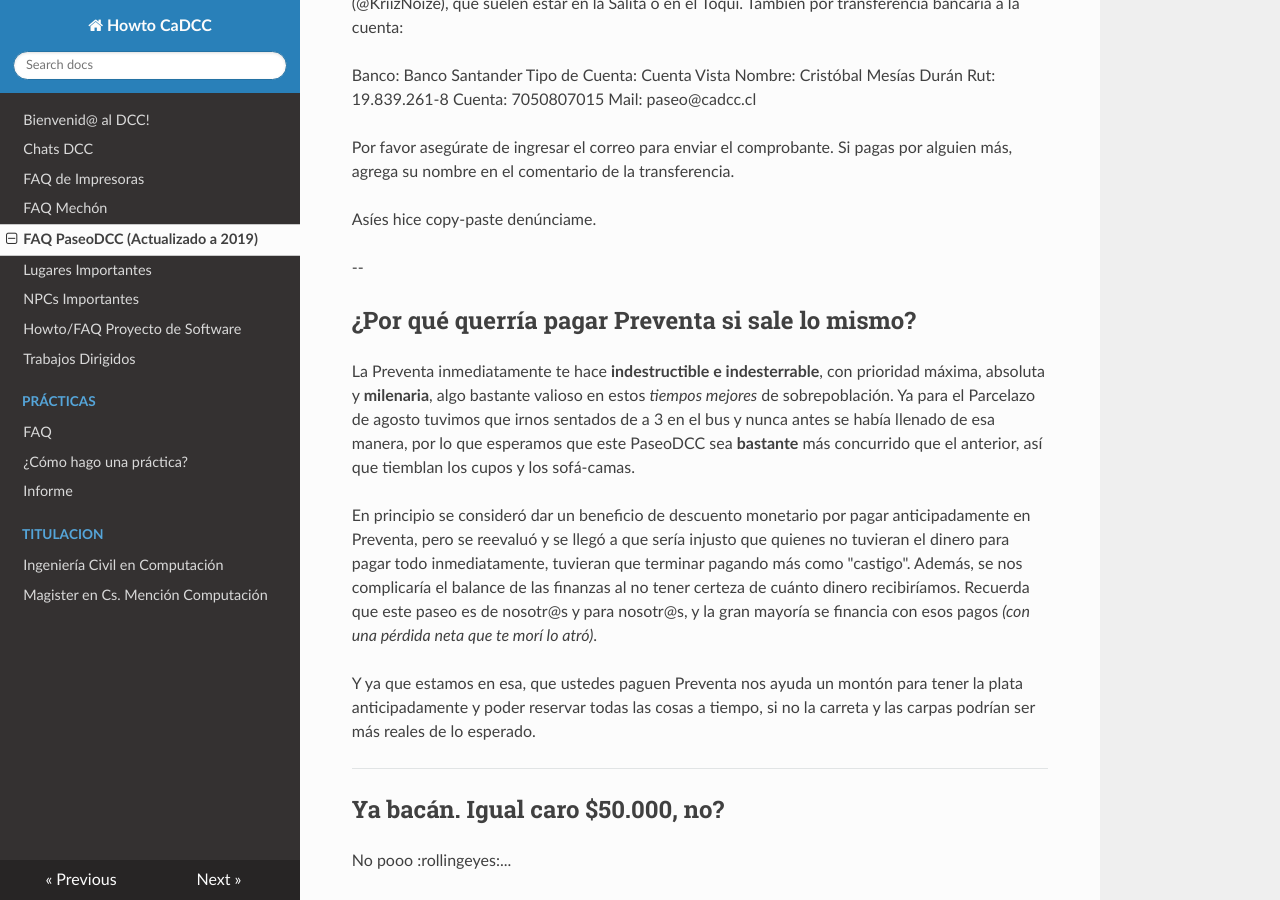
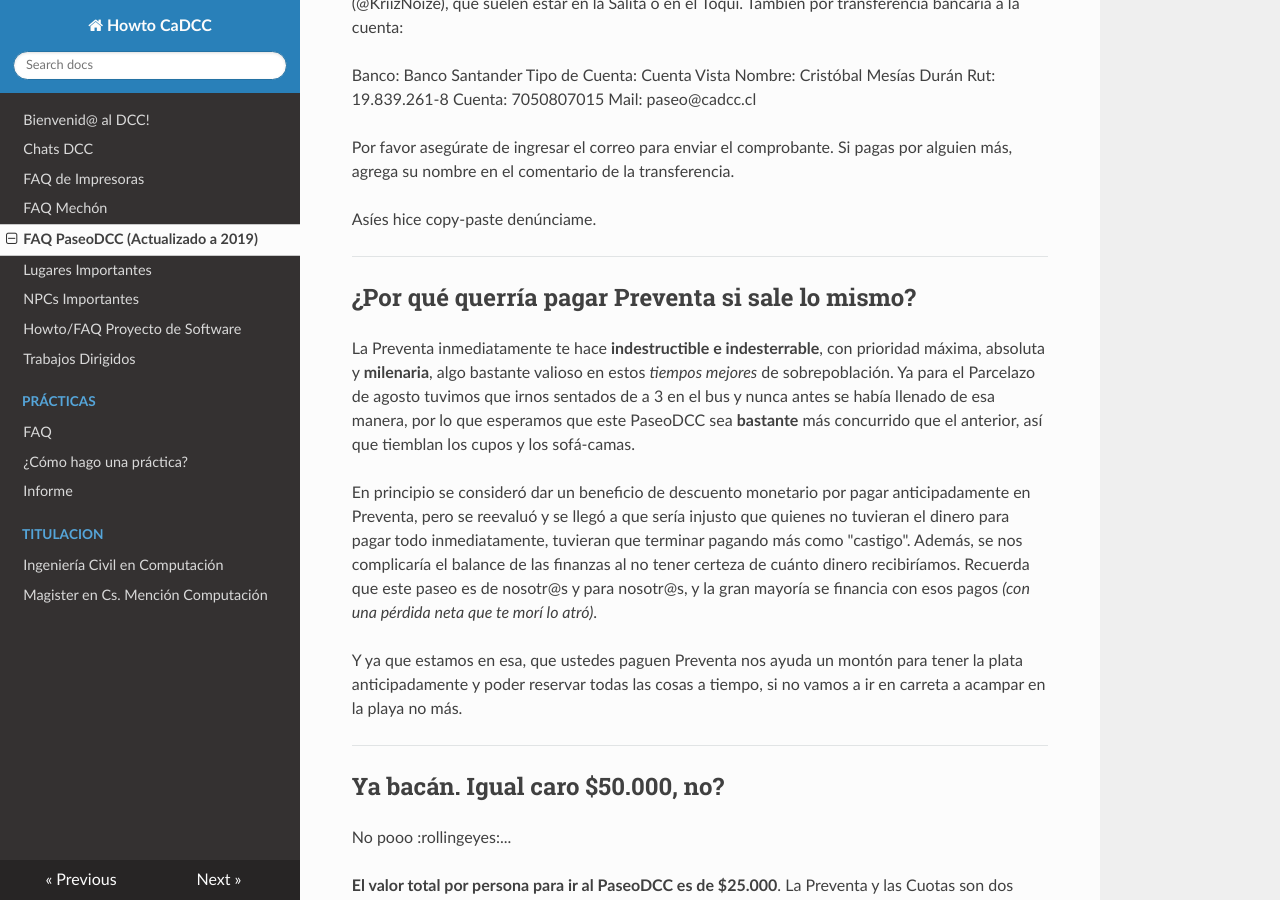
Before and after one commit to cadcc/howto, an MkDocs documentation site: the page built from docs/FAQ PaseoDCC.md, in a window 1280 px wide and 900 px high, scrolled down 5632 px. Built offline with MkDocs 1.6.1, drawn with Linux system fonts in a browser that asks for light colours; nearby versions of some CDN libraries; some of the changed text lies outside the part shown.

Commit message:
Update FAQ PaseoDCC.md

```diff
--- a/docs/FAQ PaseoDCC.md
+++ b/docs/FAQ PaseoDCC.md
@@ -171,7 +171,7 @@ Por favor asegúrate de ingresar el correo para enviar el comprobante. Si pagas
 
 Asíes hice copy-paste denúnciame.
 
---
+---
 
 ## ¿Por qué querría pagar Preventa si sale lo mismo?
 
@@ -179,7 +179,7 @@ La Preventa inmediatamente te hace **indestructible e indesterrable**, con prior
 
 En principio se consideró dar un beneficio de descuento monetario por pagar anticipadamente en Preventa, pero se reevaluó y se llegó a que sería injusto que quienes no tuvieran el dinero para pagar todo inmediatamente, tuvieran que terminar pagando más como "castigo". Además, se nos complicaría el balance de las finanzas al no tener certeza de cuánto dinero recibiríamos. Recuerda que este paseo es de nosotr@s y para nosotr@s, y la gran mayoría se financia con esos pagos _(con una pérdida neta que te morí lo atró)_.
 
-Y ya que estamos en esa, que ustedes paguen Preventa nos ayuda un montón para tener la plata anticipadamente y poder reservar todas las cosas a tiempo, si no la carreta y las carpas podrían ser más reales de lo esperado.
+Y ya que estamos en esa, que ustedes paguen Preventa nos ayuda un montón para tener la plata anticipadamente y poder reservar todas las cosas a tiempo, si no vamos a ir en carreta a acampar en la playa no más.
 
 ---
 
```
Also changed, not shown: other parts of docs/FAQ PaseoDCC.md (+1 -1 lines).
